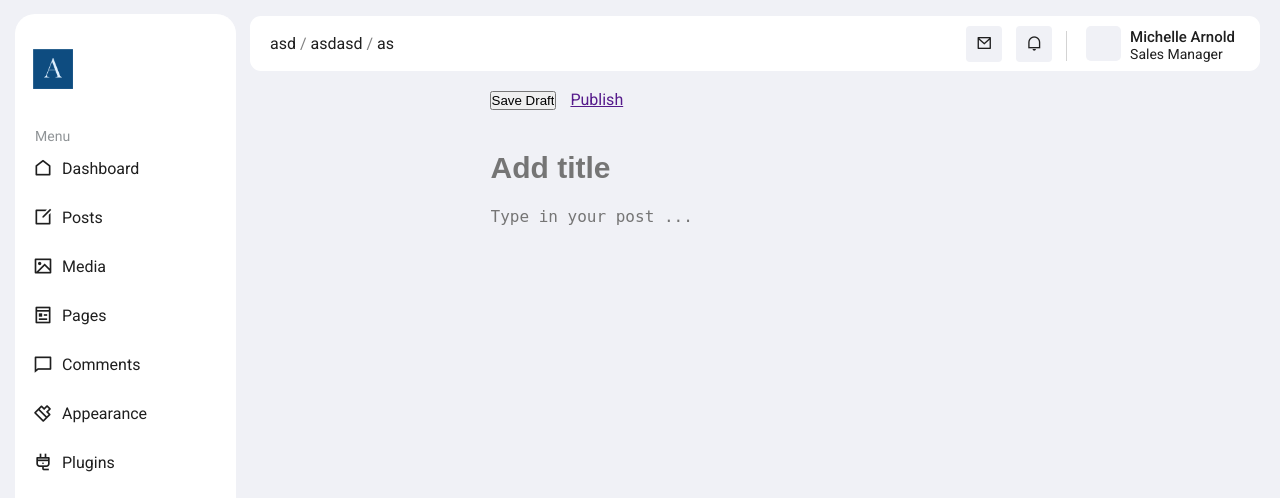
After one commit to demirantay/antay-cms, a Django app: template templates/cms_posts/new_post.html in a window 1280 px wide. The commit adds this page. Shown: the top 498 px of the page. Run offline with Django 5.2, Linux system fonts and the light colour scheme; the template is opened without the code that fills it, so the values that code supplies are empty.

Commit message:
fix top nav bug

```diff
--- a/cms_posts/urls.py
+++ b/cms_posts/urls.py
@@ -4,6 +4,7 @@ from . import views
 urlpatterns = [
     # normal views
     path("cms-admin/posts/", views.cms_posts_landing, name="cms_posts_landing"),
+    path("cms-admin/posts/create/", views.cms_posts_create, name="cms_posts_create"),
 
     # api calls
 ]
--- a/static/css/bases/panel_base.css
+++ b/static/css/bases/panel_base.css
@@ -167,10 +167,15 @@ body {
 .client-content-top-menu {
     background-color: white;
     border-radius: 11px;
-    width: 98.5%;
     margin-top: 2vh;
     margin-bottom: 20px;
     height: 55px;
+    position: fixed;
+    margin-left: 250px;
+    right: 0;
+    top: 0;
+    left: 0;
+    margin-right: 20px;
 }
 
 .client-content-top-breadcrumb {
@@ -350,6 +355,7 @@ body {
 /* ----------------------- right content ------------------------- */
 .client-content-wrapper {
     margin-left: 250px; /* based on the width of menu */
+    margin-top: 90px;
 }
 
 
--- /dev/null
+++ b/static/css/cms_posts/new_post.css
@@ -0,0 +1,57 @@
+.cms_create_post_wrapper {
+    margin-left: 10px;
+}
+
+.cms_create_post_wrapper h3 {
+
+}
+
+.cms_create_post_wrapper form {
+    width: 55%;
+    margin: 0 auto;
+}
+
+#title-input {
+    display: block;
+    margin-top: 40px;
+    background-color: transparent;
+    font-weight: 700;
+    font-size: 30px;
+    border: 1px solid transparent;
+    width: 100%;
+    margin-bottom: 20px;
+
+}
+
+#title-input:focus {
+    outline: none;
+}
+
+.cms_create_post_wrapper form textarea {
+    display: block;
+    background-color: transparent;
+    font-size: 16px;
+    border: 1px solid transparent;
+    width: 100%;
+    margin-bottom: 20px;
+
+    resize: none;
+    overflow: hidden;
+    min-height: 50px;
+
+}
+
+.cms_create_post_wrapper form textarea:focus {
+    outline: none;
+}
+
+.save_draft_btn {
+    display: inline-block !important;
+    width: auto !important;
+    margin-right: 10px;
+}
+
+.publish_btn {
+    display: inline-block !important;
+    width: auto !important;
+}
--- /dev/null
+++ b/templates/cms_posts/new_post.html
@@ -0,0 +1,34 @@
+{% extends 'panel_base.html' %}
+{% load static %}
+
+{% block css_link %}
+<link rel="stylesheet" type="text/css" href="{% static 'css/cms_posts/new_post.css' %}" />
+{% endblock %}
+
+{% block content %}
+
+<div class="cms_create_post_wrapper">
+    <form>
+        <div class="post-operations">
+
+        </div>
+
+        <input class="save_draft_btn" type="submit" value="Save Draft">
+        <a href="">Publish</a>
+        <input id="title-input" type="text" placeholder="Add title">
+        <textarea placeholder="Type in your post ..." oninput="auto_grow(this)"></textarea>
+    </form>
+</div>
+
+<script>
+    // auto growth on scroll while writing for textarea
+    function auto_grow(element) {
+        element.style.height = "5px";
+        element.style.height = (element.scrollHeight) + "px";
+    }
+</script>
+
+
+
+
+{% endblock %}
--- a/templates/panel_base.html
+++ b/templates/panel_base.html
@@ -97,7 +97,7 @@
     </div>
 
     <!-- right content -->
-    <div class="client-content-wrapper">
+
         <div class="client-content-top-menu">
             <div class="client-content-top-breadcrumb">
                 <p><a href="#">asd</a> / <a href="#">asdasd</a> / <a href="#">as</a></p>
@@ -117,6 +117,8 @@
                 </a>
             </div>
         </div>
+
+     <div class="client-content-wrapper">
 
         {% block content %}
 
```
Also changed, not shown: cms_posts/views.py (+27 -0 lines), templates/cms_posts/edit_post.html (added).
